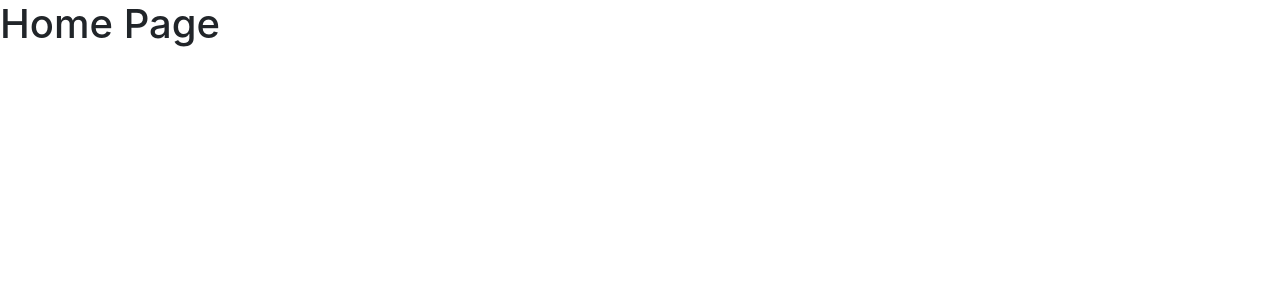
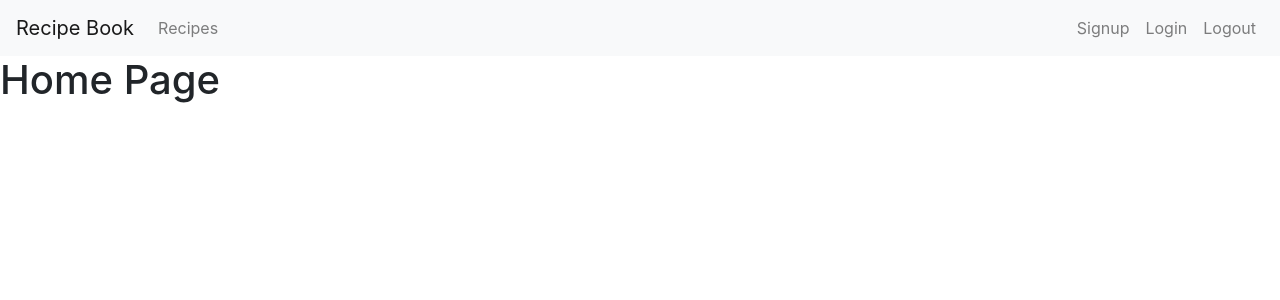
Before and after one commit to nirch/recipe-book-react-v2, a React (Create React App) app: page /recipes in a window 1280 px wide. Shown: the top 300 px of the page. Built offline with nearby package versions, Linux system fonts and the light colour scheme.

Commit message:
adding navbar componenet

```diff
--- a/src/App.js
+++ b/src/App.js
@@ -13,6 +13,7 @@
 
   render() {
     return (
+
       <Switch>
         <Route exact path="/">
           <HomePage/>
--- /dev/null
+++ b/src/components/RecipeNavbar.js
@@ -0,0 +1,25 @@
+import React, { Component } from 'react';
+import { Navbar, Nav } from 'react-bootstrap'
+
+class RecipeNavbar extends Component {
+    render() {
+        return (
+            <Navbar bg="light" expand="lg">
+                <Navbar.Brand href="#/">Recipe Book</Navbar.Brand>
+                <Navbar.Toggle aria-controls="basic-navbar-nav" />
+                <Navbar.Collapse id="basic-navbar-nav">
+                    <Nav className="mr-auto">
+                        <Nav.Link href="#/recipes">Recipes</Nav.Link>
+                    </Nav>
+                    <Nav className="ml-auto">
+                        <Nav.Link href="#/signup">Signup</Nav.Link>
+                        <Nav.Link href="#/login">Login</Nav.Link>
+                        <Nav.Link href="#/">Logout</Nav.Link>
+                    </Nav>
+                </Navbar.Collapse>
+            </Navbar>
+        );
+    }
+}
+
+export default RecipeNavbar;
--- a/src/pages/HomePage.js
+++ b/src/pages/HomePage.js
@@ -1,9 +1,11 @@
 import React, { Component } from 'react';
+import RecipeNavbar from '../components/RecipeNavbar';
 
 class HomePage extends Component {
     render() {
         return (
             <div>
+                <RecipeNavbar/>
                 <h1>Home Page</h1>
             </div>
         );
```
